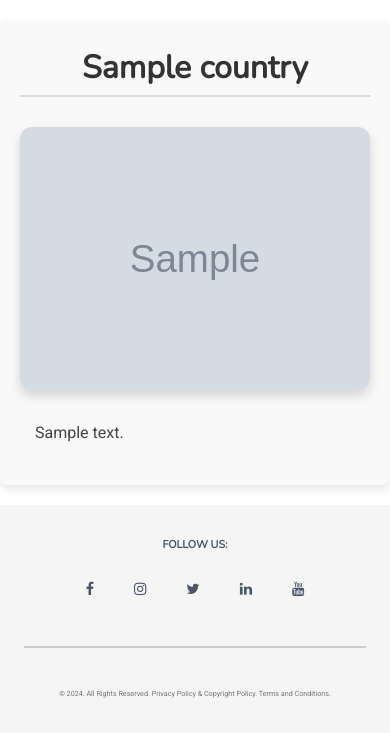
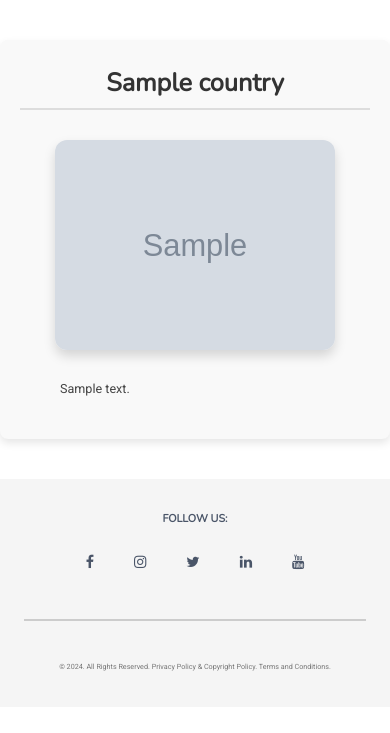
Before and after one commit to HristianBalevski/Quiero-Aprender, a Django app: template QuieroAprender/templates/common/country_detail.html in a window 390 px wide. Shown: the part 60-793 px from the top of the page. Run offline with Django 5.2, Linux system fonts and the light colour scheme; the template is opened without the code that fills it: most values are stand-ins (such as "Sample title", 1, 10 or a date in 2020); grey boxes marked "Sample" are stand-in pictures.

Commit message:
fix: resolved CSS errors affecting layout and styling

```diff
--- a/QuieroAprender/static/styles/about.css
+++ b/QuieroAprender/static/styles/about.css
@@ -3,3 +3,7 @@
     margin: auto;
     padding: 40px 20px;
 }
+
+.container ul li {
+    list-style: none;
+}
--- a/QuieroAprender/static/styles/countries.css
+++ b/QuieroAprender/static/styles/countries.css
@@ -51,34 +51,9 @@
     box-shadow: 0 4px 8px rgba(0, 0, 0, 0.1);
 }
 
-.country-template h1 {
-    color: #333;
-    margin-bottom: 30px;
-    text-align: center;
-    font-weight: bold;
-}
-
-.country-template img {
-    display: block;
-    max-width: 100%;
-    height: auto;
-    margin: 20px auto;
-    border-radius: 8px;
-    box-shadow: 0 4px 8px rgba(0, 0, 0, 0.1);
-}
-
-.country-template p {
-    line-height: 1.5;
-    color: #555;
-    text-align: justify;
-    margin: 15px 5px;
-    font-size: 1em;
-}
-
-
 .country-template {
     max-width: 800px;
-    margin: 20px auto;
+    margin: 40px auto;
     padding: 20px;
     background-color: #f9f9f9;
     border-radius: 8px;
@@ -90,7 +65,7 @@
     margin: 0 0 25px 0;
     text-align: center;
     font-weight: bold;
-    font-size: 2rem;
+    font-size: 2em;
     padding: 10px;
     border-bottom: 2px solid #ddd;
 }
@@ -106,10 +81,10 @@
 }
 
 .country-template p {
-    line-height: 1.6;
+    line-height: 1.5;
     color: #444;
     text-align: justify;
     margin: 20px 0;
-    font-size: 1rem;
+    font-size: 1.0em;
     padding: 0 15px;
 }
--- a/QuieroAprender/static/styles/responsive.css
+++ b/QuieroAprender/static/styles/responsive.css
@@ -134,6 +134,19 @@
     .countries ol li a {
         font-size: 1em;
     }
+
+    .country-template p {
+        font-size: 0.9em;
+        padding: 0 40px;
+    }
+
+    .country-template h1 {
+        font-size: 1.8em;
+    }
+
+    .country-template img {
+        width: 90%;
+    }
 }
 
 @media (max-width: 480px) {
@@ -143,6 +156,19 @@
     }
     .countries ol li a {
         font-size: 1em;
+    }
+
+    .country-template p {
+        font-size: 0.7em;
+
+    }
+
+    .country-template h1 {
+        font-size: 1.4em;
+    }
+
+    .country-template img {
+        width: 80%;
     }
 }
 
```
